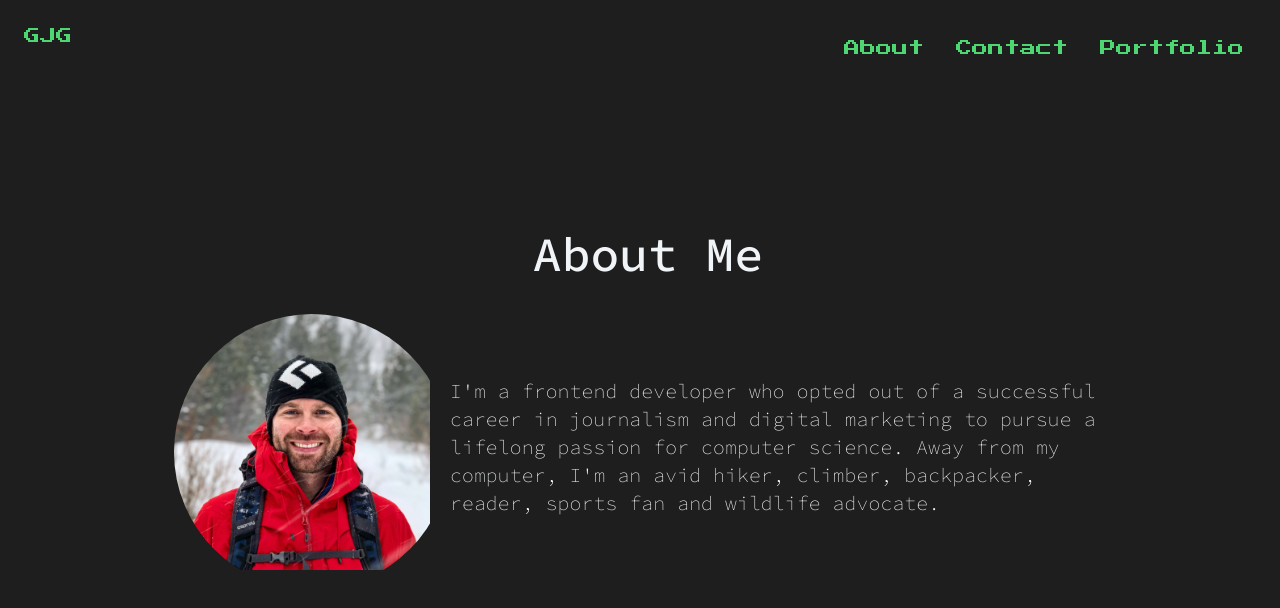
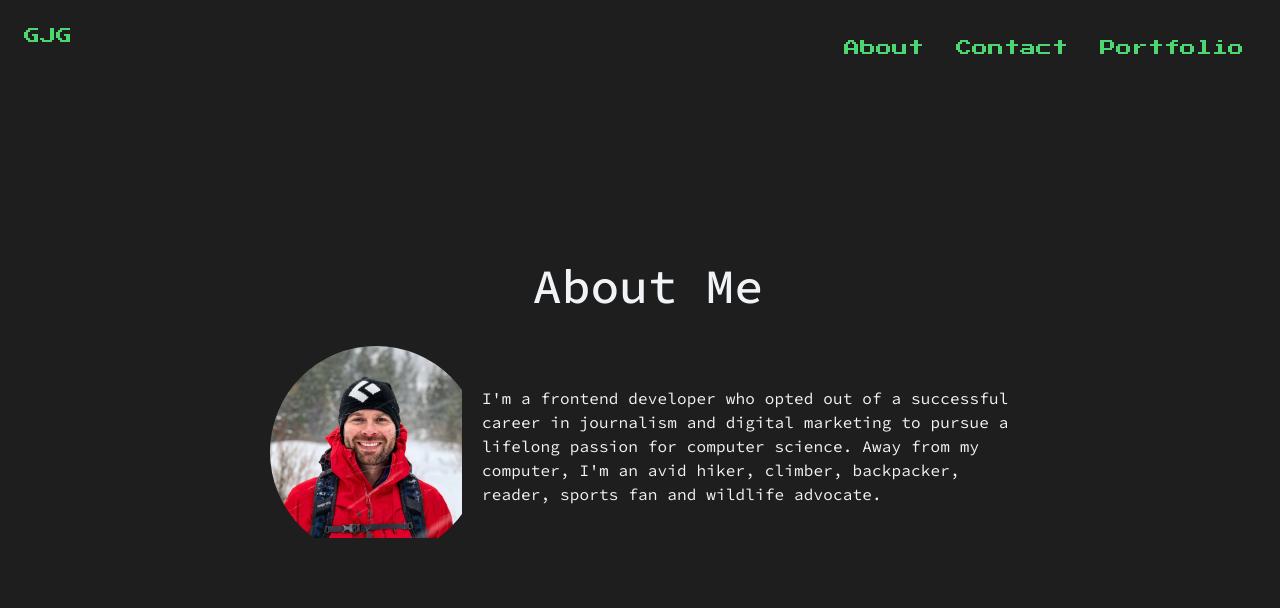
Before and after one commit to gjeffgolden/personal-website-2.0, a React (Vite) app: page /about in a window 1280 px wide. Shown: the top 608 px of the page. Built offline with nearby package versions, Linux system fonts and the light colour scheme.

Commit message:
Adjusting size on About Me pages

```diff
--- a/src/routes/About.tsx
+++ b/src/routes/About.tsx
@@ -14,13 +14,13 @@ export const About = () => {
           alt="Jeff Golden"
           src="/src/assets/Golden-Headshot-Casual.JPG"
           sx={{
-            width: "16rem",
-            height: "16rem",
+            width: "12rem",
+            height: "12rem",
             float: "left",
             padding: "0px 20px 20px 0px",
           }}
         />
-        <Typography mt={8} width="42rem" variant="body2">
+        <Typography mt={5} width="34rem" variant="body1">
           I'm a frontend developer who opted out of a successful career in
           journalism and digital marketing to pursue a lifelong passion for
           computer science. Away from my computer, I'm an avid hiker, climber,
```
Also changed, not shown: 1 other file (tests, documents, lock files or other folders).
